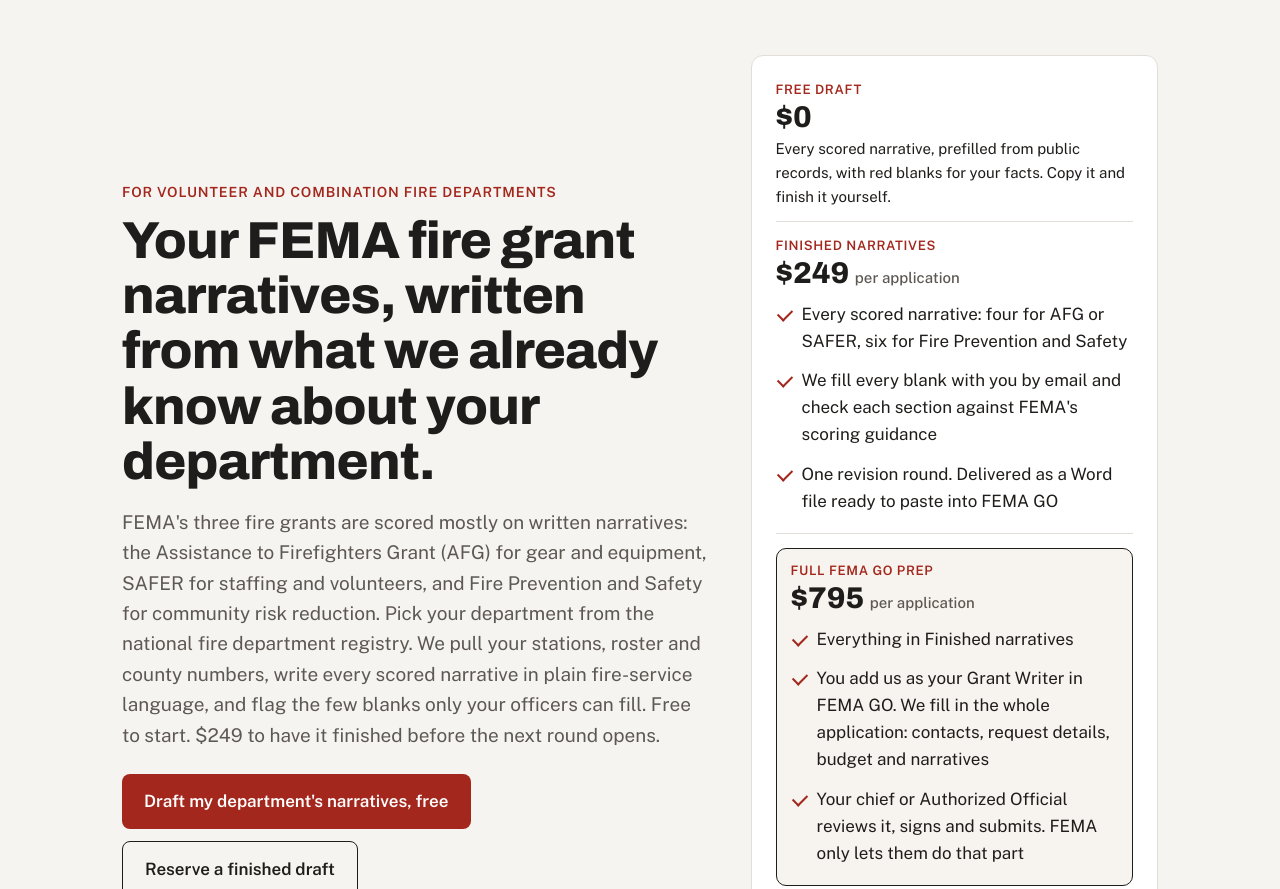
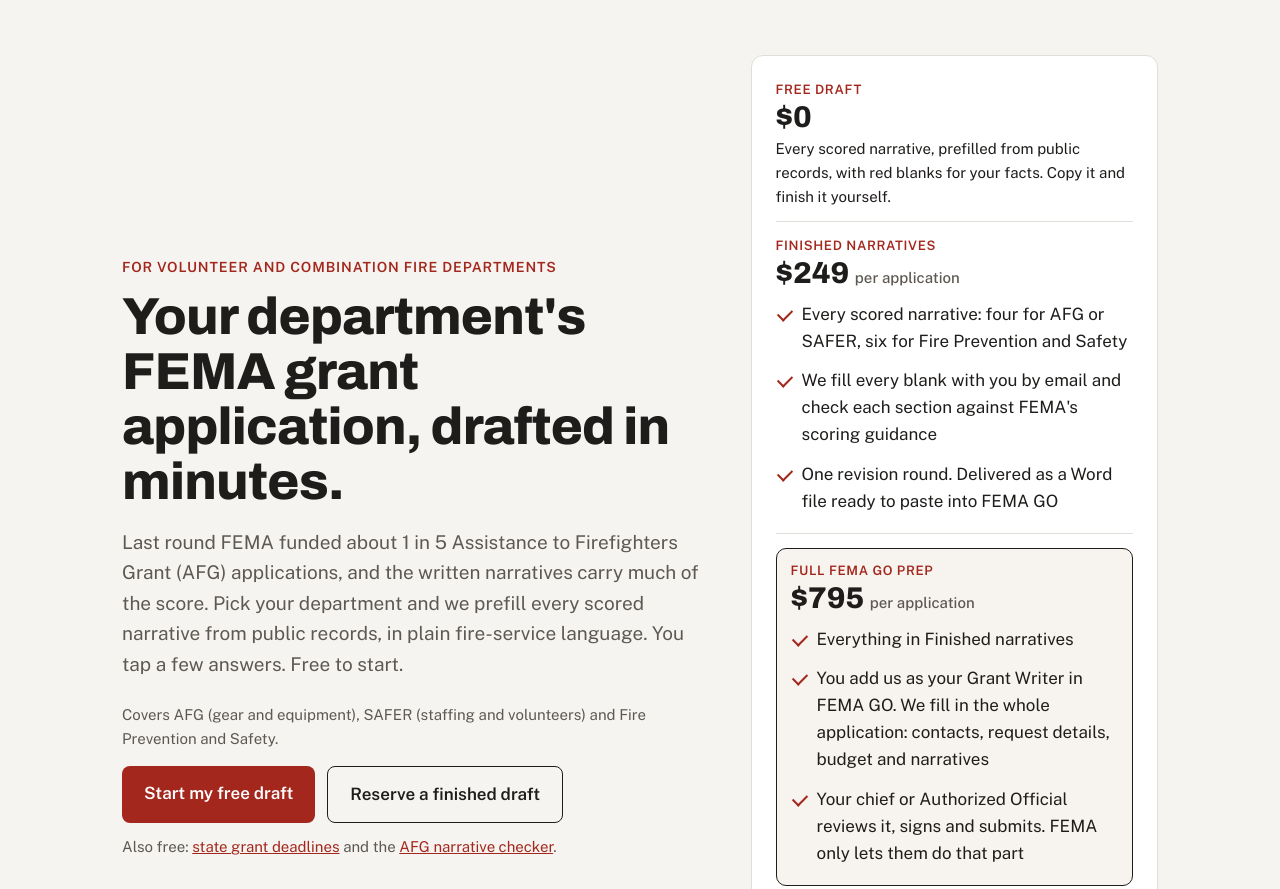
Before and after one commit to jpgahagan/afg-draft-desk, a plain HTML site: page public/index.html in a window 1280 px wide. Shown: the part 63-952 px from the top of the page. Drawn offline with nearby package versions, Linux system fonts and the light colour scheme; no server answers.

Commit message:
Sharper headline and CTA
Co-authored-by: Perplexity <noreply@perplexity.ai>

```diff
--- a/public/index.html
+++ b/public/index.html
@@ -90,9 +90,9 @@ footer{border-top:1px solid var(--line);padding:28px 0 40px;font-size:14px;color
 <div class="hero">
   <div>
     <p class="kicker">For volunteer and combination fire departments</p>
-    <h1>Your FEMA fire grant narratives, written from what we already know about your department.</h1>
-    <p class="lede">FEMA's three fire grants are scored mostly on written narratives: the Assistance to Firefighters Grant (AFG) for gear and equipment, SAFER for staffing and volunteers, and Fire Prevention and Safety for community risk reduction. Pick your department from the national fire department registry. We pull your stations, roster and county numbers, write every scored narrative in plain fire-service language, and flag the few blanks only your officers can fill. Free to start. $249 to have it finished before the next round opens.</p>
-    <div class="cta-row"><a class="btn" href="#draft">Draft my department's narratives, free</a><a class="btn ghost" href="#reserve" data-ev="reserve_click">Reserve a finished draft</a></div>
+    <h1>Your department's FEMA grant application, drafted in minutes.</h1>
+    <p class="lede">Last round FEMA funded about 1 in 5 Assistance to Firefighters Grant (AFG) applications, and the written narratives carry much of the score. Pick your department and we prefill every scored narrative from public records, in plain fire-service language. You tap a few answers. Free to start.</p><p class="note">Covers AFG (gear and equipment), SAFER (staffing and volunteers) and Fire Prevention and Safety.</p>
+    <div class="cta-row"><a class="btn" href="#draft">Start my free draft</a><a class="btn ghost" href="#reserve" data-ev="reserve_click">Reserve a finished draft</a></div>
     <p class="note" style="margin-top:12px">Also free: <a href="#state">state grant deadlines</a> and the <a href="#checker">AFG narrative checker</a>.</p>
   </div>
   <div class="card tiers">
```
Also changed, not shown: 1 other file.
